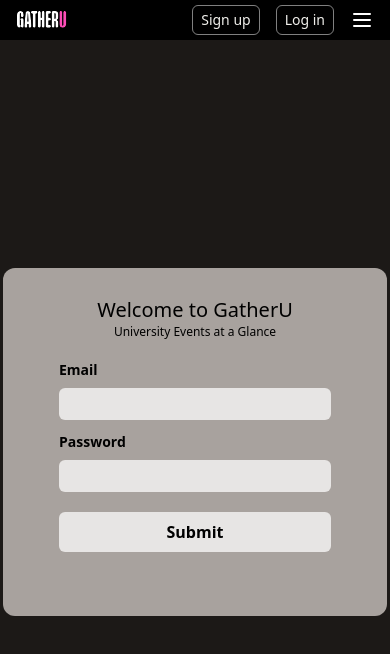
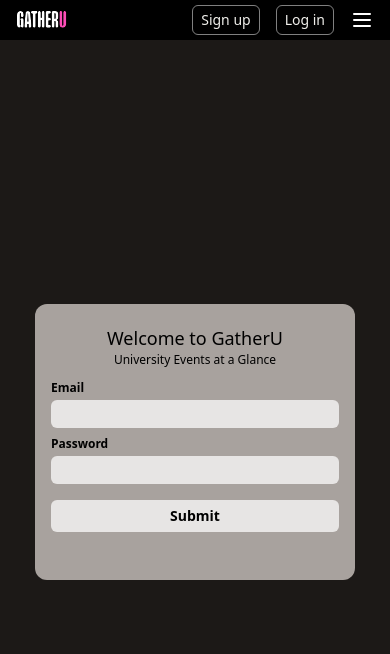
Before and after one commit to hpitta26/club-event-hub, a React (Vite) app in the folder frontend/: page /login in a window 390 px wide. Shown: the top 654 px of the page. Built offline with nearby package versions, Linux system fonts and the light colour scheme; no server answers.

Commit message:
Made form container responsive

```diff
--- a/frontend/src/components/FormContainer.jsx
+++ b/frontend/src/components/FormContainer.jsx
@@ -8,28 +8,36 @@
   children,
 }) => {
   return (
-    <div className="bg-stone-400 w-96 px-14 pt-7 pb-16 rounded-xl flex flex-col justify-center gap-5">
+    <div className="bg-stone-400 w-11/12 max-w-xs sm:max-w-sm md:max-w-md mx-auto px-4 sm:px-8 md:px-10 lg:px-14 pt-5 sm:pt-7 pb-12 sm:pb-16 rounded-xl flex flex-col justify-center gap-3 sm:gap-5">
       <div className="flex flex-col text-center">
-        <p className="text-xl">{title}</p>
-        {subtitle && <p className="text-xs">{subtitle}</p>}
+        <p className="text-lg sm:text-xl font-medium">{title}</p>
+        {subtitle && <p className="text-xs sm:text-sm">{subtitle}</p>}
       </div>
-      <form className="flex flex-col gap-3" onSubmit={onSubmit}>
+      <form className="flex flex-col gap-2 sm:gap-3 w-full" onSubmit={onSubmit}>
         {fields.map((field) => (
-          <div className="flex flex-col gap-2" key={field.name}>
-            <label htmlFor={field.name} className="text-sm font-bold">
+          <div className="flex flex-col gap-1 sm:gap-2" key={field.name}>
+            <label
+              htmlFor={field.name}
+              className="text-xs sm:text-sm font-bold"
+            >
               {field.label}
             </label>
             <input
               type={field.type}
+              id={field.name}
               name={field.name}
               value={formData[field.name]}
               onChange={handleChange}
-              className="px-2 rounded-md focus:outline-none bg-stone-200 py-1"
+              className="px-2 rounded-md focus:outline-none bg-stone-200 py-1 text-sm sm:text-base w-full"
               required
             />
           </div>
         ))}
-        <button name="submit" className="bg-stone-200 rounded-md py-2 mt-2 hover:bg-stone-300 font-bold">
+        <button
+          type="submit"
+          name="submit"
+          className="bg-stone-200 rounded-md py-1.5 sm:py-2 mt-2 sm:mt-3 hover:bg-stone-300 font-bold text-sm sm:text-base transition-colors duration-200"
+        >
           {children}
         </button>
       </form>
```
